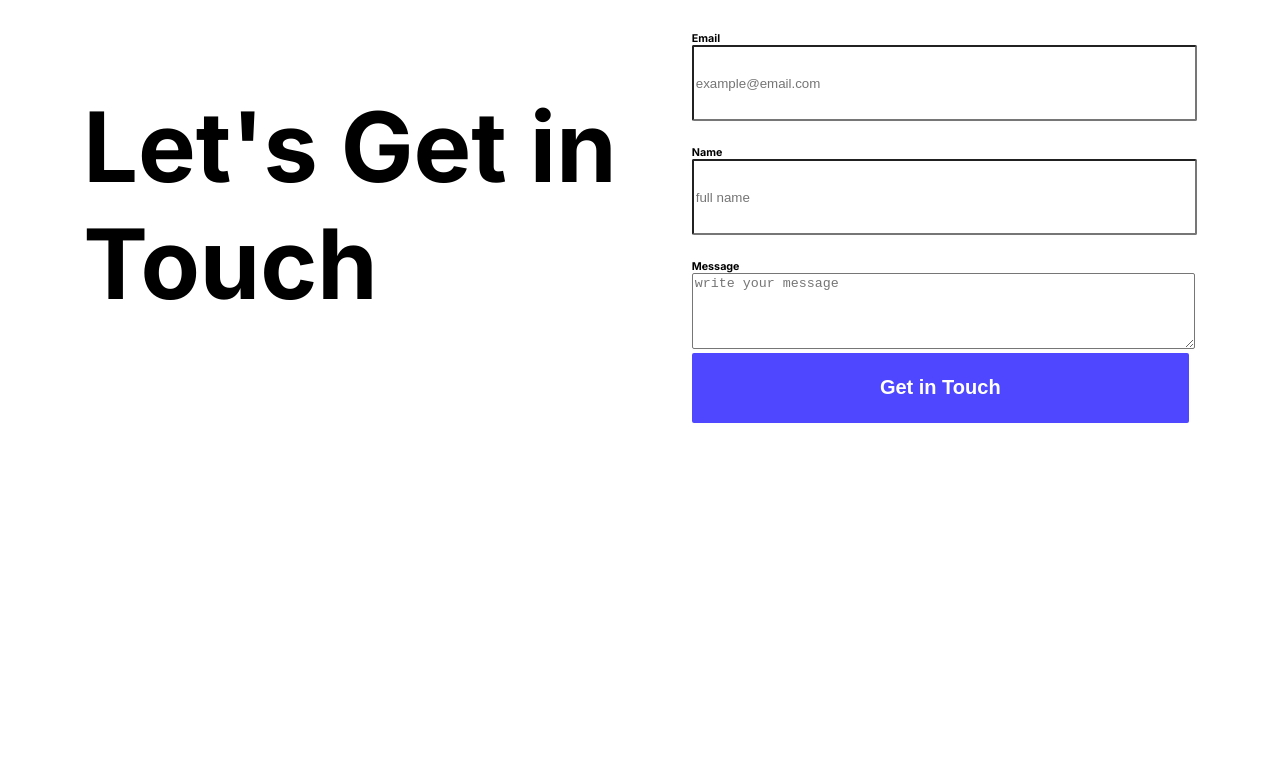
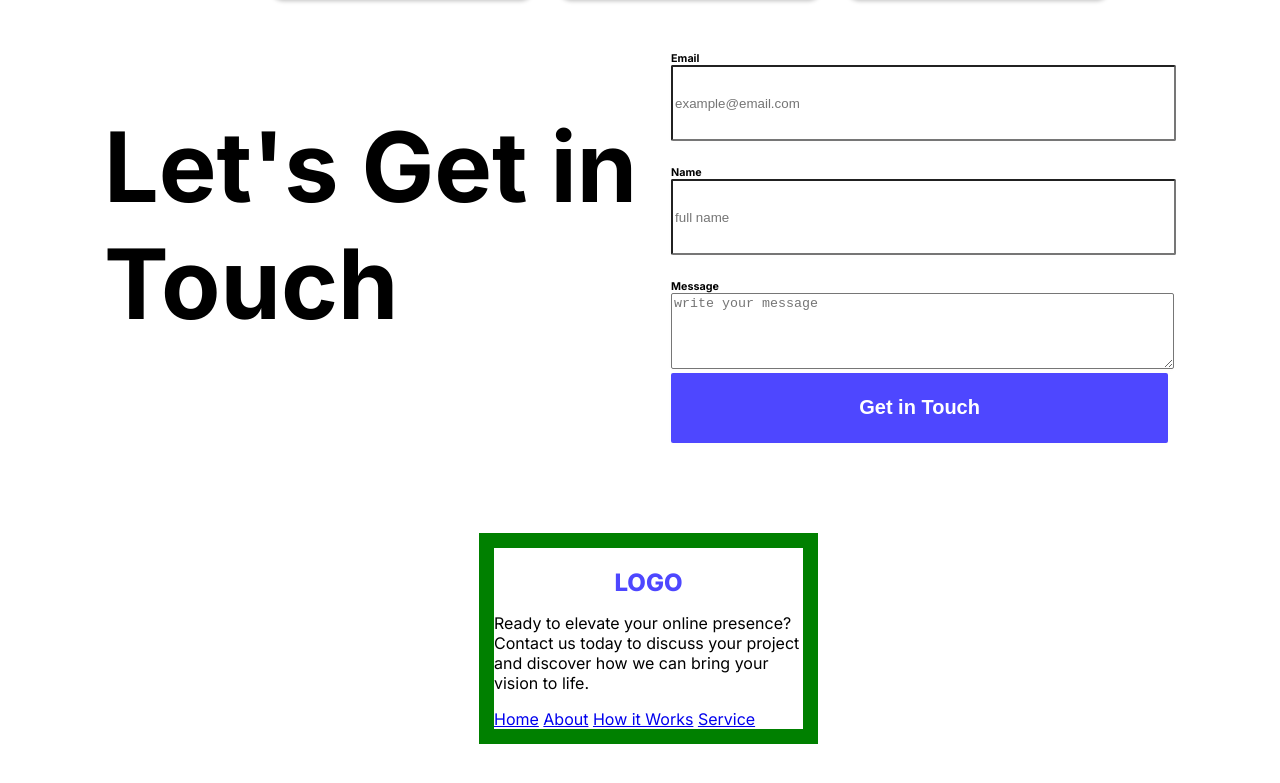
Before and after one commit to Rezabth/assignment-template, a plain HTML site: page index.html in a window 1280 px wide. Shown: the part 1697-2480 px from the top of the page. Before the commit the page ends 2128 px from the top, so only its background shows below. Drawn offline with Linux system fonts and the light colour scheme.

Commit message:
complete final

```diff
--- a/index.html
+++ b/index.html
@@ -22,7 +22,7 @@
 
       <h3 class="nav-title">LOGO</h3>
       <ul>
-        <li><a href=""><button class="btn-primary" >Sign Up</button></a></li>
+        <li><a href=""><button class="btn-primary a" >Sign Up</button></a></li>
       </ul>
 
     </nav>
@@ -30,7 +30,7 @@
     <div class="banner">
     <div class="banner-content">
       <h1 class="banner-title">Cool Dark UI Template for<br><span class="web">Webflow agencies!</span> </br></h1>
-      <button class="btn-primary Focused">Stay Focused</button>
+      <button class="btn-primary Focused a">Stay Focused</button>
     </div>
     </div>
 
@@ -40,7 +40,7 @@
       <div class="action-content">
        <h2 class="action-title">See It in Action</h2>
        <p class="action-description">Explore the live preview and imagine your<br> brand in this bold new look.</br></p>
-       <button class="btn-primary">Launce Live preview</button>
+       <button class="btn-primary a">Launce Live preview</button>
       </div>
         <img class="action-picture"src="/images/wc-mini.png" alt="">
     </section>
@@ -175,13 +175,27 @@
     <textarea  class="input" name=""placeholder="write your message" id=""></textarea>
 
     <br>
-    <button class="btn-primary input">Get in Touch</button>
+    <button class="btn-primary input a">Get in Touch</button>
 
   </form>
 </section>
 
   </main>
-  <footer></footer>
+  <footer>
+ <section class="logo">
+
+   <h1 class="logo-title">LOGO</h1>
+   <p class="logo-description">Ready to elevate your online presence? Contact us today to discuss your project and discover how we can bring your vision to life.
+   </p>
+   <div class="link"></div>
+   <a href="https://www.google.com/">Home</a>
+   <a href="https://www.bbc.com/news">About</a>
+   <a href="https://www.w3schools.com/">How it Works</a>
+   <a href="https://www.bing.com/">Service</a>
+   </div>
+ </section>
+
+  </footer>
 
 
 </body>
--- a/styles/portfolio.css
+++ b/styles/portfolio.css
@@ -227,3 +227,35 @@ padding-top: 0px;
     border-radius: 2px;
     box-shadow: 0px 2px 2px 0px rgba(254, 252, 252, 0.578) ;
 }
+
+/*footer class*/
+.logo{
+margin: 90px 454px 103px 471px;
+border: 15px solid green;
+}
+
+.logo-title{
+font-weight: 800;
+color:#4E47FF;
+text-align: center;
+margin-bottom: 0px;
+
+}
+
+.logo-description{
+padding-top: 0px;
+}
+.link{
+justify-content: left;
+}
+
+/*main style*/
+main{
+    max-width: 1140px;
+    margin: 0 auto;
+}
+/*hover*/
+a:hover {
+  background-color: yellow;
+  font-size: 18px;
+}
```
